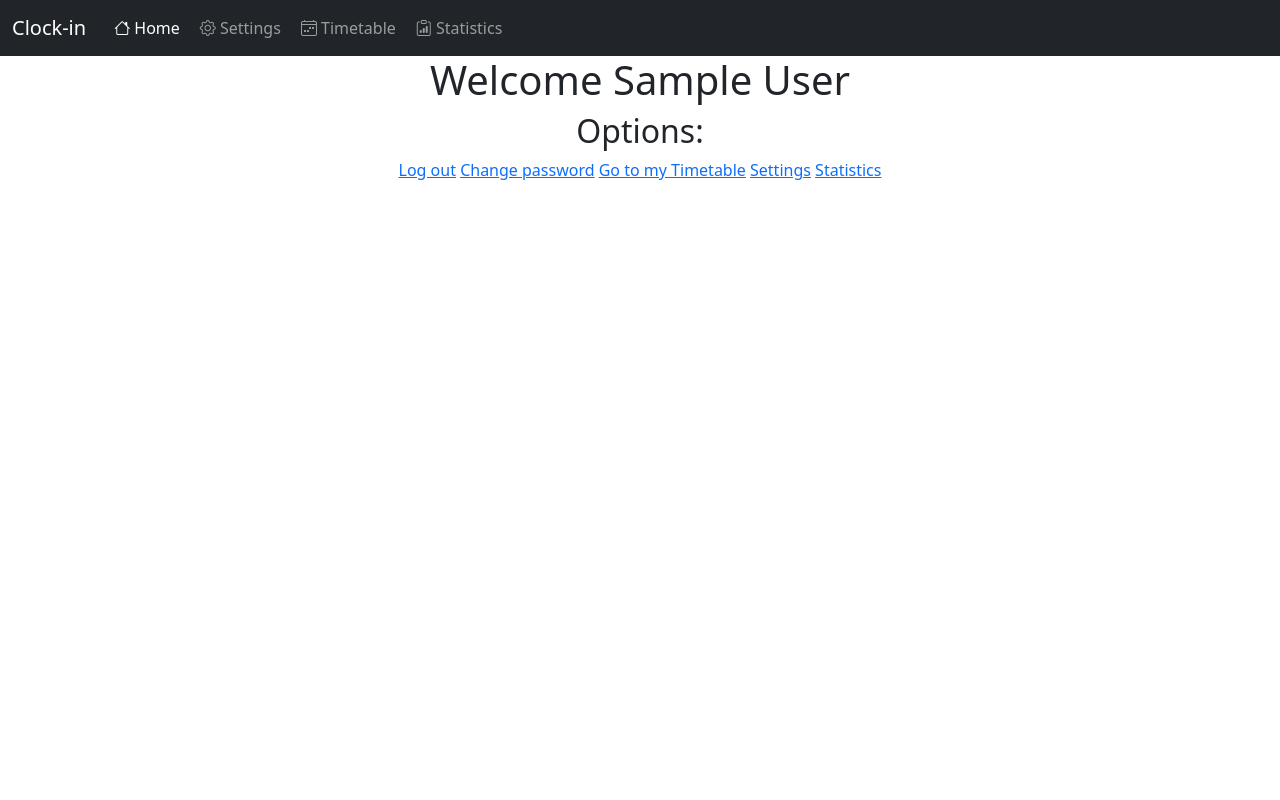
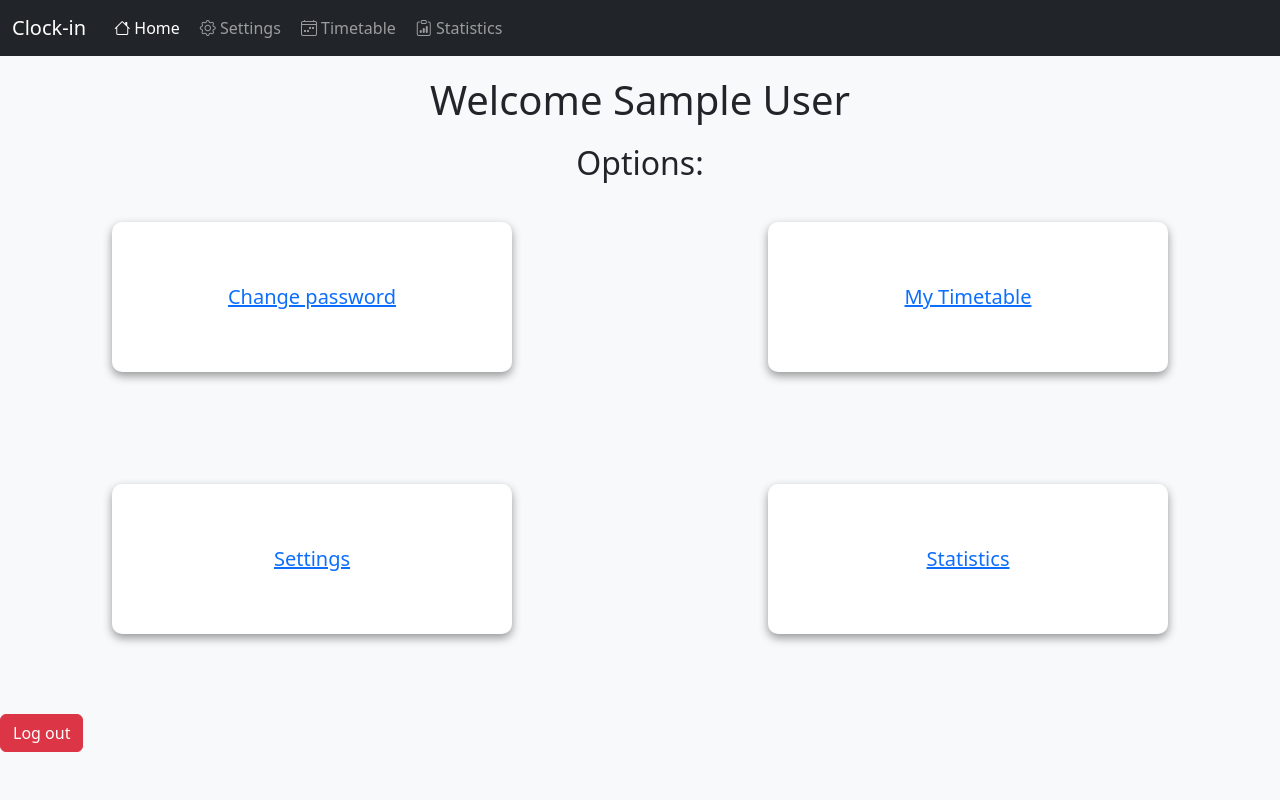
Before and after one commit to Clock-In/Clock-In, a Django app: page /accounts/profile/ in a window 1280 px wide. Run offline with Django 5.2, Linux system fonts and the light colour scheme; the visitor is signed in with stand-in values (Sample User, id 1); parts of the project's set-up code (start-up, migrations or seed data) failed here and were passed over.

Commit message:
basic homepage styling

```diff
--- a/app/templates/user/profile.html
+++ b/app/templates/user/profile.html
@@ -4,28 +4,59 @@
     <meta charset="UTF-8">
     <meta name="viewport" content="width=device-width, initial-scale=1.0">
     <title>Profile</title>
+    <link href="https://cdn.jsdelivr.net/npm/bootstrap@5.3.3/dist/css/bootstrap.min.css" rel="stylesheet" integrity="sha384-QWTKZyjpPEjISv5WaRU9OFeRpok6YctnYmDr5pNlyT2bRjXh0JMhjY6hW+ALEwIH" crossorigin="anonymous">
+	<link rel="stylesheet" href="https://cdn.jsdelivr.net/npm/bootstrap-icons@1.11.3/font/bootstrap-icons.min.css">
+    <script src="https://ajax.googleapis.com/ajax/libs/jquery/3.5.1/jquery.min.js"></script>
+    <script src="https://cdn.jsdelivr.net/npm/bootstrap@5.3.3/dist/js/bootstrap.bundle.min.js" integrity="sha384-YvpcrYf0tY3lHB60NNkmXc5s9fDVZLESaAA55NDzOxhy9GkcIdslK1eN7N6jIeHz" crossorigin="anonymous"></script>
 
     <style>
         .main {
+            display: grid;
+            grid-template-columns: repeat(auto-fit, minmax(300px, 1fr));
+            gap: 2em;
             align-items: center;
             text-align: center;
             justify-content: center;
+            margin-bottom: 3em;
+        }
+
+        .form-login {
+            background: white;
+            width: 90%;
+            max-width: 400px;
+            padding: 60px;
+            box-shadow: 0px 4px 10px rgba(0, 0, 0, 0.4);
+            border-radius: 10px;
             flex-direction: column;
-        }
+            align-items: center;
+            justify-content: space-between;
+            margin: 0 auto;
+            margin-top: 2rem;
+            margin-bottom: 2rem;
+            font-size: 20px;
+            text-align: center;
+         }
+
+         h1, h2 {
+            margin-top: 20px !important;
+            text-align: center;
+         }
 
 
     </style>
 </head>
-<body class="main">
-    {% include 'Navigation_Bar.html' with active="profile" %}
-    <h1>Welcome {{ user.name }}</h1>
-    <h2>Options:</h2>
-    <!---->
-        <a href="{% url 'logout' %}">Log out</a>
-        <a href="{% url 'password_change' %}">Change password</a>
-        <a href="{% url 'timetable' %}">Go to my Timetable</a>
-        <a href="{% url 'settings' %}">Settings</a>
-        <a href="{% url 'statistics' %}">Statistics</a>
-
+<body class="bg-light">
+        {% include 'Navigation_Bar.html' with active="profile" %}
+        <h1>Welcome {{ user.name }}</h1>
+        <h2>Options:</h2>
+        <div class="main">
+            <a class="form-login" href="{% url 'password_change' %}">Change password</a>
+            <a class="form-login" href="{% url 'timetable' %}">My Timetable</a>
+        </div>
+        <div class="main">
+            <a class="form-login" href="{% url 'settings' %}">Settings</a>
+            <a class="form-login" href="{% url 'statistics' %}">Statistics</a>
+        </div>
+        <a class="btn btn-danger" href="{% url 'logout' %}">Log out</a>
 </body>
 </html>
```
Also changed, not shown: app/templates/user/myshift.html (+38 -8 lines).
